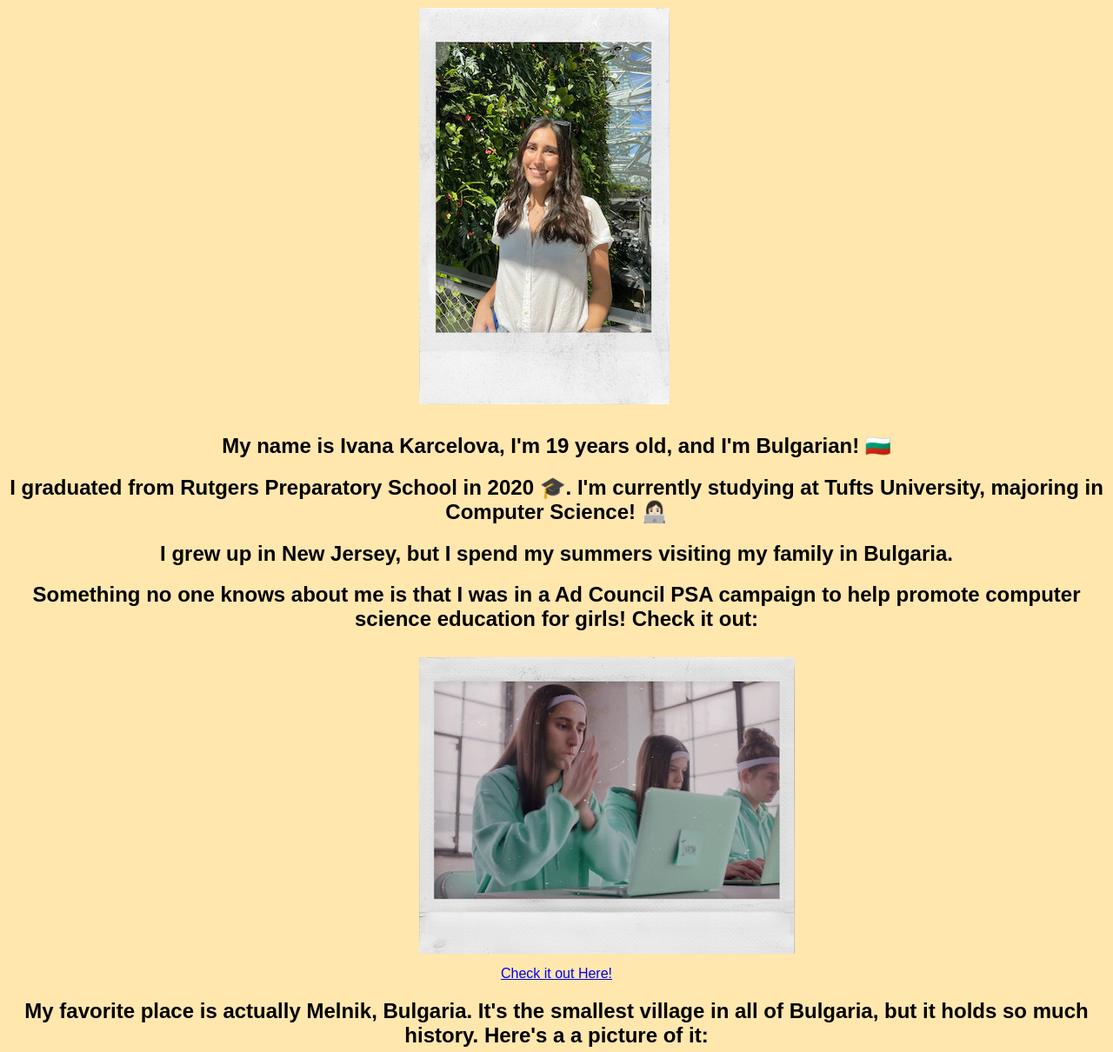
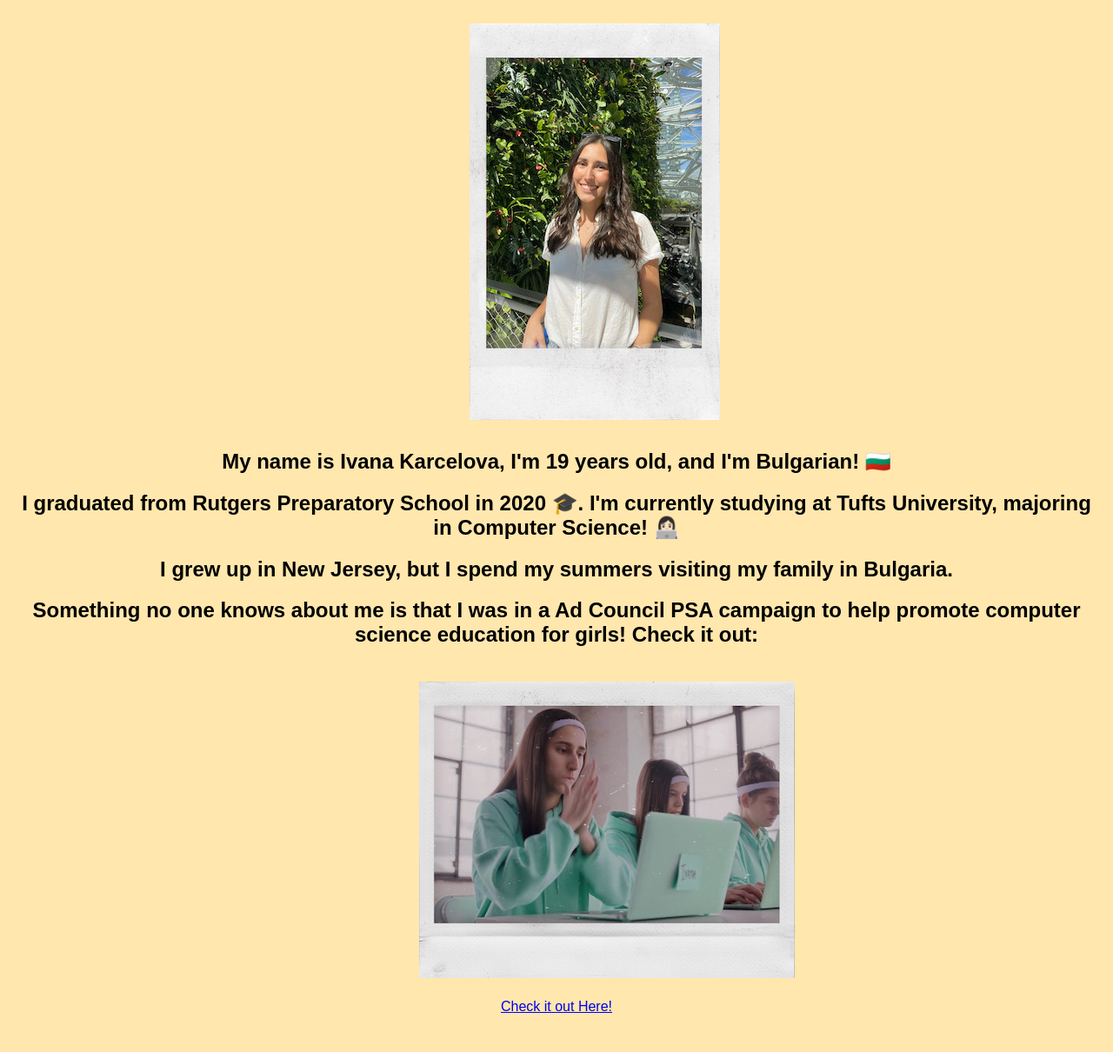
Before and after one commit to ivanakarcelova/CS20, a plain HTML site: page index.html in a window 1280 px wide. Shown: the part 129-1339 px from the top of the page at 87% size. Drawn offline with Linux system fonts and the light colour scheme.

Commit message:
Add files via upload

```diff
--- a/style.css
+++ b/style.css
@@ -6,22 +6,28 @@ body {
 	text-align: center;
 	font-family: sans-serif;
 	font-style: oblique;
+	padding: 10px;
 }
 
 .Ivana {
 	/* padding: 5px;
 	width: 150px;
 	align-self: center; */
-	display: center;
+	/* display: center;
   	margin-left: auto;
   	margin-right: auto;
   	width: 25%;
-	padding: 10px;
+	padding: 10px; */
+	width: 200px;
+  	display: block;
+  	margin-left: auto;
+  	margin-right: auto;
 }
 
 .About {
 	text-align: center;
 	font-family: sans-serif;
+	padding: 10px;
 }
 
 .Ad {
@@ -39,11 +45,13 @@ body {
 .Link {
 	text-align: center;
 	font-family: sans-serif;
+	padding: 10px;
 }
 
 .Fav {
 	text-align: center;
 	font-family: sans-serif;
+	padding: 10px;
 }
 
 .Melnik {
@@ -62,4 +70,5 @@ body {
 	text-align: center;
 	font-family: sans-serif;
 	font-style: italic;
+	padding: 10px;
 }
```
